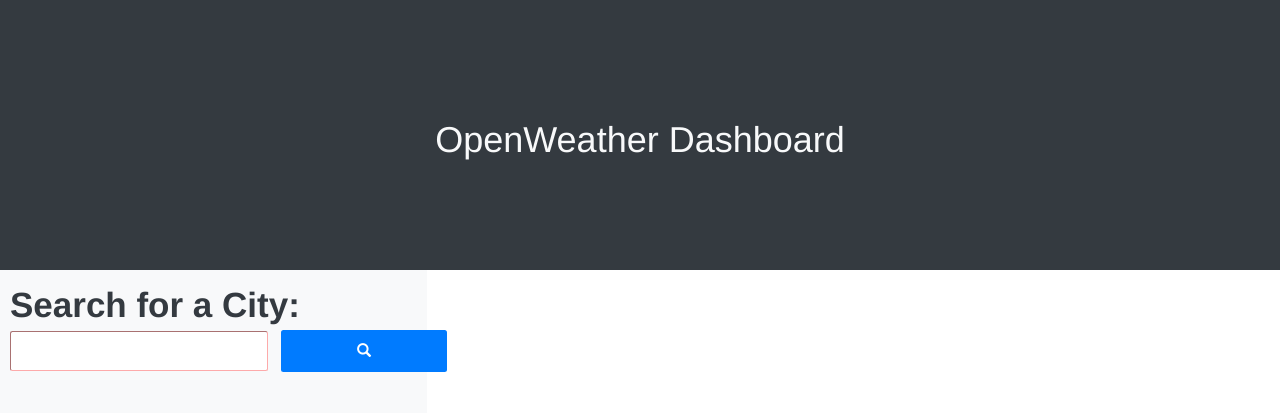
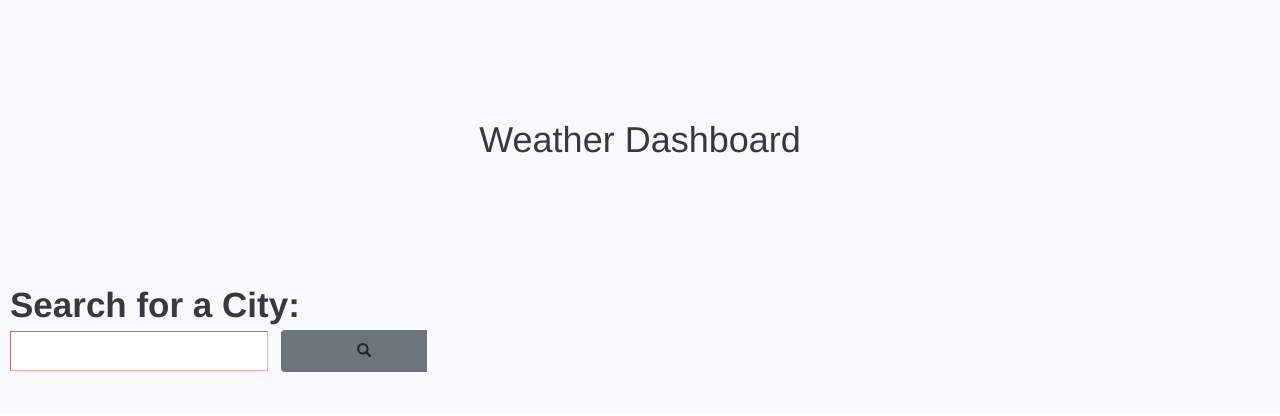
Before and after one commit to RyanZade/Challenge-6, a plain HTML site: page index.html in a window 1280 px wide. Drawn offline with nearby package versions, Linux system fonts and the light colour scheme; some icons are missing.

Commit message:
final commit of recreate of challenge 6

```diff
--- a/assets/script.js
+++ b/assets/script.js
@@ -145,7 +145,6 @@
 $("#search-form").on("submit", function() {
     event.preventDefault();
 
-    // get city name
     var cityName = $("#search-input").val();
 
     if (cityName === "" || cityName == null) {
--- a/index.html
+++ b/index.html
@@ -9,13 +9,13 @@
     href="https://maxcdn.bootstrapcdn.com/bootstrap/3.4.0/css/bootstrap.min.css">
     <link rel="stylesheet" href="https://cdnjs.cloudflare.com/ajax/libs/weather-icons/2.0.10/css/weather-icons.min.css">
     <link rel="stylesheet" href="./assets/style.css">
-    <title>OpenWeather Dashboard</title>
+    <title>Weather Dashboard</title>
 </head>
 
 <body class="body">
     <header class="header">
-        <div class="h1-container d-flex translate-middle bg-dark justify-content-center">
-            <h1 class="h1 text-light">OpenWeather Dashboard</h1>
+        <div class="h1-container d-flex bg-light justify-content-center">
+            <h1 class="h1 text-dark">Weather Dashboard</h1>
         </div>
     </header>
 
@@ -28,27 +28,24 @@
                             <div class="row m-0">
                                 <label for="search-input" class="search-label m-0 text-dark">Search for a City:</label>
                             </div>
-                            <!-- search input and button -->
                             <div class="row m-0">
                                 <div class="col-sm-8 p-0 my-auto">
-                                    <input type="text" id="search-input" name="search-input" class="search-input rounded">
+                                    <input type="text" id="search-input" name="search-input" class="search-input">
                                 </div>
                                 <div class="col-sm-4 p-0">
-                                    <button type="submit" class="btn bg-primary rounded search-button">
+                                    <button type="submit" class="btn bg-secondary search-button">
                                         <span class="glyphicon glyphicon-search"></span>
                                     </button>
                                 </div>
                             </div>
                         </form>
                     </div>
-                    <!-- search history -->
                     <div id="search-history-container" class="row m-0 search-history-container">
 
                     </div>
                 </div>
 
-                <div class="col-sm-8 p-0">
-                    <!-- current weather container -->
+                <div class="col-sm-8 p-0 bg-light">
                     <div id="current-weather-container" class="row d-block">
                         <div class="current-title-container">
                             <h2 id="current-title" class="current-title d-inline"></h2>
@@ -60,7 +57,7 @@
                         <p class="current-uv-index" id="current-uv-index"></p>
                         <p class="current-number rounded" id="current-number"></p>
                     </div>
-                    <!-- 5 day forecast -->
+
                     <div class="row future-forecast-container d-block">
                         <h2 class="future-forecast-title" id="future-forecast-title"></h2>
                         <div id="forecasts-cards-container" class="forecasts-cards-container d-flex justify-content-between">
```
Also changed, not shown: assets/Screenshot.jpg.
